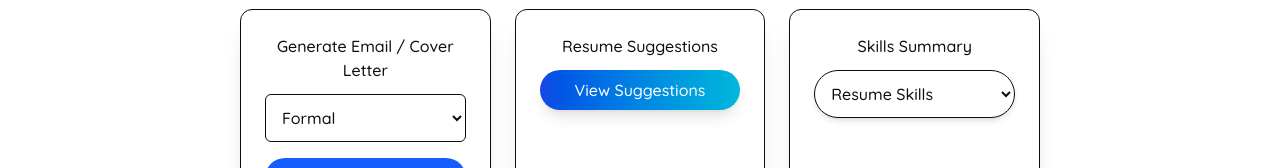
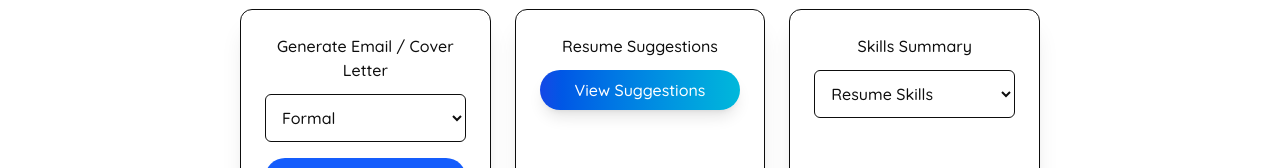
Before and after one commit to Anjana-achariya/email_frontend, a React (Vite) app: page / in a window 1280 px wide. Shown: the part 783-951 px from the top of the page. Built offline with nearby package versions, Linux system fonts and the light colour scheme; no server answers.

Commit message:
Update HeroSection.jsx

```diff
--- a/src/components/HeroSection.jsx
+++ b/src/components/HeroSection.jsx
@@ -311,7 +311,7 @@ const HeroSection = () => {
 
           <select
             onChange={(e) => showSkillSummary(e.target.value)}
-            className="w-full p-3 rounded-full border bg-white shadow-md hover:shadow-xl transition cursor-pointer font-semibold"
+            className="w-full p-3 rounded-md border"
           >
             <option>Resume Skills</option>
             <option>JD Skills</option>
```
